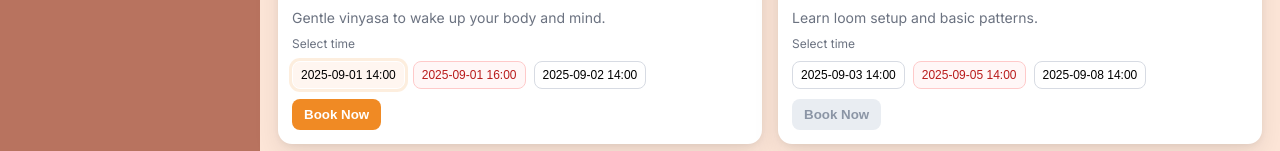
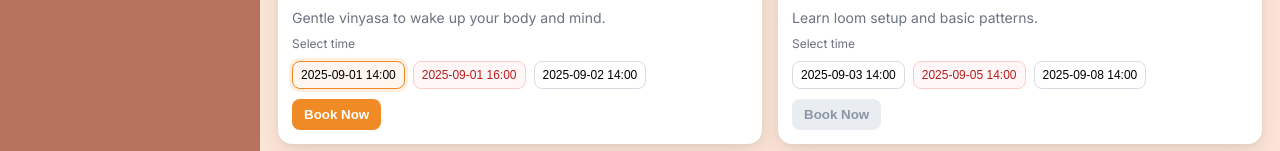
Before and after one commit to weiseong0526/Amber, a plain HTML site: page Capstone Cursor/activities.html in a window 1280 px wide. Both pictures are taken after a click on the button "2025-09-01 14:00". Shown: the part 358-509 px from the top of the page. Drawn offline with Linux system fonts and the light colour scheme.

Commit message:
Update activities.css

```diff
--- a/Capstone Cursor/activities.css
+++ b/Capstone Cursor/activities.css
@@ -24,7 +24,7 @@
 .slot{position:relative;appearance:none;border:1px solid #d7dbe3;background:#fff;border-radius:8px;padding:6px 8px;font-size:12px;cursor:pointer}
 .slot:hover{border-color:#b7c3d6;background:#f8fafc}
 /* selected state */
-.slot.selected{border-color:#ffffff;background:#fff6f0; box-shadow:0 0 0 3px rgba(240,138,36,.15)}
+.slot.selected{border-color:#f08a24;background:#fff6f0; box-shadow:0 0 0 3px rgba(240,138,36,.15)}
 /* full/disabled state */
 .slot.full, .slot[disabled]{border-color:#fecaca;background:#fff7f7;color:#b91c1c;cursor:not-allowed}
 .slot.full:hover, .slot[disabled]:hover{background:#fff7f7}
```
